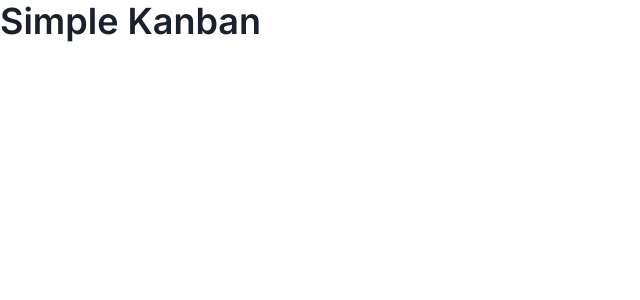
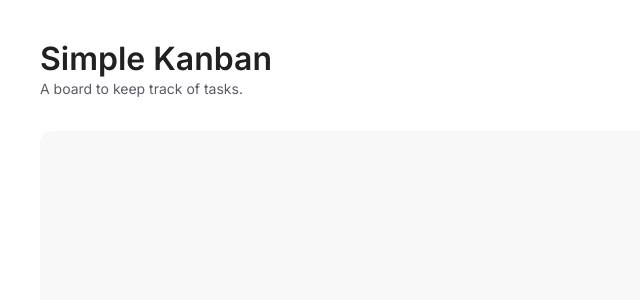
Before and after one commit to EriJohnson/simple-kanban, a React (Vite) app: page / in a window 1280 px wide. Shown: the top 300 px of the page, without its empty margins (0-640 px from the left). Built offline with nearby package versions, Linux system fonts and the light colour scheme.

Commit message:
feat: create base layout

```diff
--- a/src/App.tsx
+++ b/src/App.tsx
@@ -1,5 +1,5 @@
-import { Heading } from "@chakra-ui/react";
+import Board from "@/components/Board";
 
 export default function App() {
-  return <Heading as="h1">Simple Kanban</Heading>;
+  return <Board />;
 }
--- a/src/assets/theme.ts
+++ b/src/assets/theme.ts
@@ -16,8 +16,8 @@ const styles = {
     },
     body: {
       margin: 0,
-      display: "flex",
       minHeight: "100vh",
+      color: "#5A5A65",
     },
   },
 };
@@ -35,6 +35,14 @@ const colors = {
   },
 };
 
-const theme = extendTheme({ styles, fonts, colors });
+const components = {
+  Heading: {
+    baseStyle: {
+      color: "#212121",
+    },
+  },
+};
+
+const theme = extendTheme({ styles, fonts, colors, components });
 
 export default theme;
--- /dev/null
+++ b/src/components/Board/index.tsx
@@ -0,0 +1,28 @@
+import { Container, Flex, Heading, Text } from "@chakra-ui/react";
+
+export default function Board() {
+  return (
+    <>
+      <Container
+        maxWidth="1280px"
+        minHeight="100vh"
+        display="flex"
+        flexDirection="column"
+        padding={{ base: 4, md: 10 }}
+      >
+        <Heading as="h1" fontSize="2rem">
+          Simple Kanban
+        </Heading>
+        <Text fontSize="sm">A board to keep track of tasks.</Text>
+
+        <Flex
+          flex={1}
+          width="full"
+          marginTop={8}
+          borderRadius="xl"
+          background="#F8F8F8"
+        ></Flex>
+      </Container>
+    </>
+  );
+}
```
